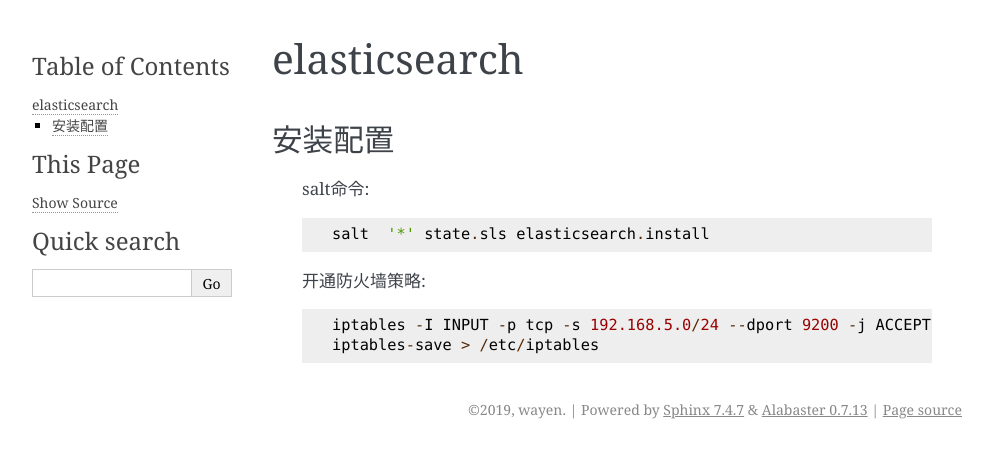
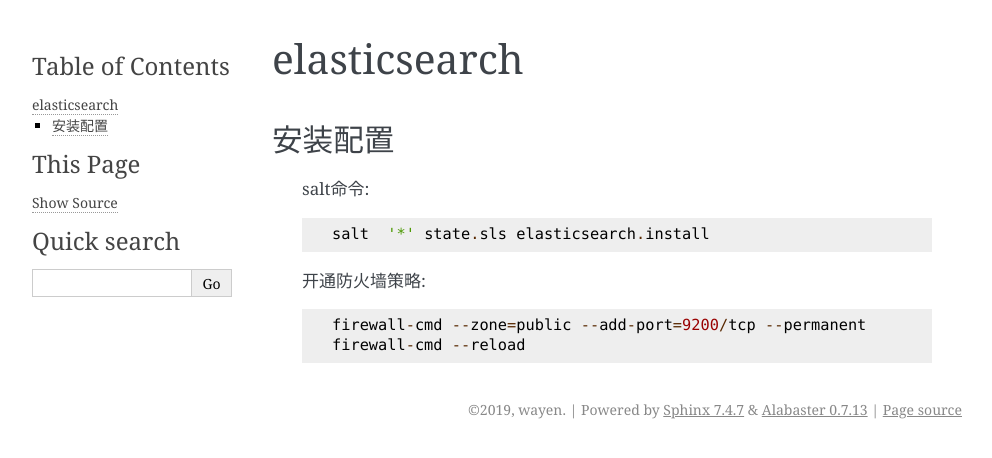
Before and after one commit to wojunnihou/pylearn, a Sphinx documentation site: the page built from doc/source/webapp/elasticsearch.rst, in a window 1280 px wide. Shown: the top 458 px of the page, without its empty margins (148-1140 px from the left). Built offline with Sphinx 7.4.7, drawn with Linux system fonts in a browser that asks for light colours.

Commit message:
策略持久化

```diff
--- a/doc/source/webapp/elasticsearch.rst
+++ b/doc/source/webapp/elasticsearch.rst
@@ -10,5 +10,5 @@
 
     开通防火墙策略::
 
-        iptables -I INPUT -p tcp -s 192.168.5.0/24 --dport 9200 -j ACCEPT
-        iptables-save > /etc/iptables
+        firewall-cmd --zone=public --add-port=9200/tcp --permanent
+        firewall-cmd --reload
--- a/doc/source/webapp/keepalived.rst
+++ b/doc/source/webapp/keepalived.rst
@@ -14,4 +14,5 @@
 
     开通vrrp策略::
 
-        iptables -I INPUT -p vrrp -j ACCEPT
+        firewall-cmd --direct --permanent --add-rule ipv4 filter INPUT 0 --in-interface eth0 --destination 224.0.0.18 --protocol vrrp -j ACCEPT
+        firewall-cmd --reload
--- a/doc/source/webapp/redis.rst
+++ b/doc/source/webapp/redis.rst
@@ -18,8 +18,8 @@
 
     防火墙策略开通::
 
-        iptables -I INPUT -p tcp -s  192.168.5.0/24 --dport 6379 -j ACCEPT
-
+        firewall-cmd --zone=public --add-port=6379/tcp --permanent
+        firewall-cmd --reload
 
 keepalived
 ------------
```
